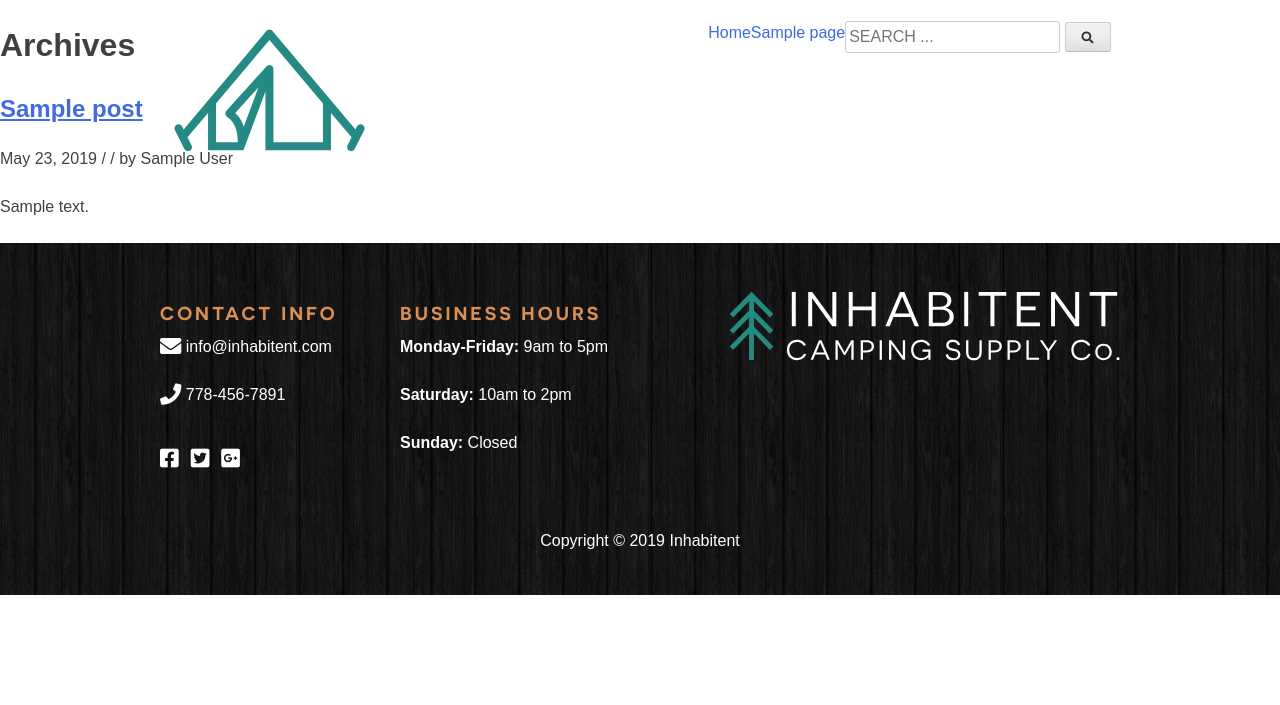
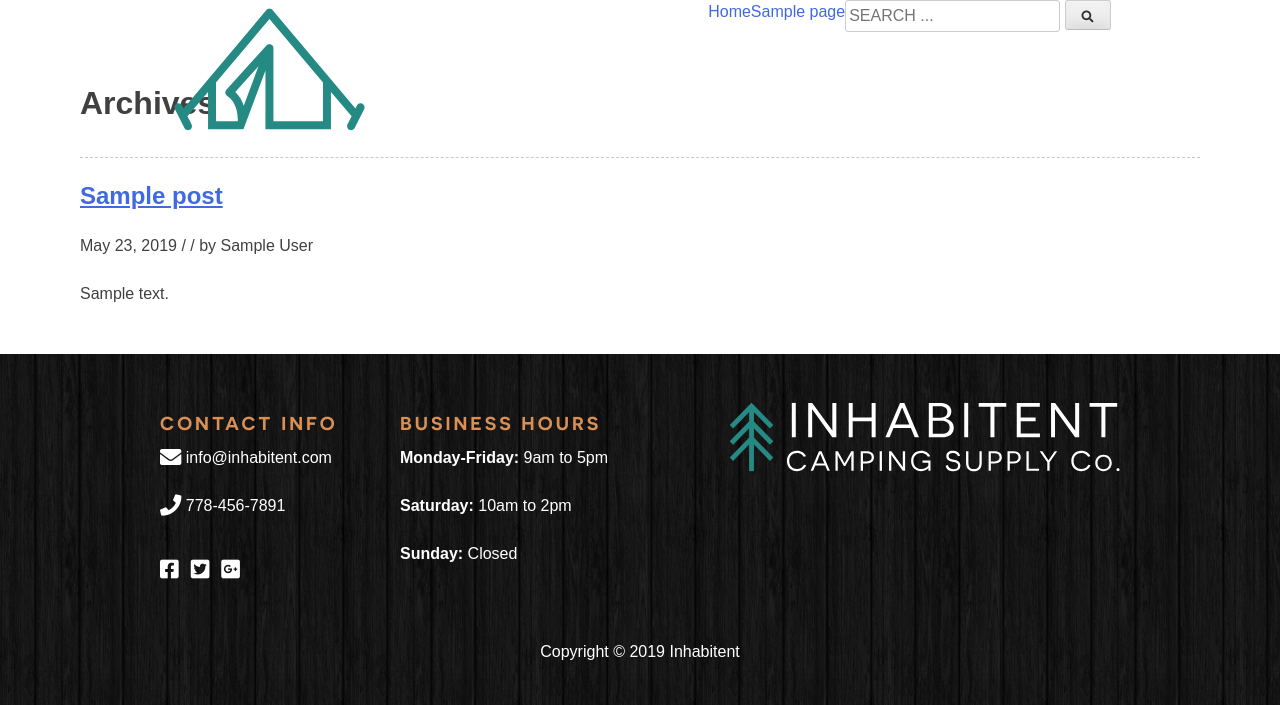
Before and after one commit to rosh408/Project-04-Inhabitent, a WordPress theme: template themes/redstarter/taxonomy-product-type.php in a window 1280 px wide. Shown: the top 705 px of the page. Run offline with PHP 8.4 and a stand-in for WordPress, Linux system fonts and the light colour scheme; the site name, menu and one post (Sample post) are stand-ins, and other content is empty; some libraries are stand-ins or nearby versions.

Commit message:
Add DO Page products // Fix bug on Journal page to limit to all 5 posts

```diff
--- a/themes/redstarter/inc/extras.php
+++ b/themes/redstarter/inc/extras.php
@@ -11,56 +11,62 @@
  * @param array $classes Classes for the body element.
  * @return array
  */
-function red_starter_body_classes( $classes ) {
+function red_starter_body_classes($classes)
+{
 	// Adds a class of group-blog to blogs with more than 1 published author.
-	if ( is_multi_author() ) {
+	if (is_multi_author()) {
 		$classes[] = 'group-blog';
 	}
 	return $classes;
 }
-add_filter( 'body_class', 'red_starter_body_classes' );
+add_filter('body_class', 'red_starter_body_classes');
 
-function inhabitent_remove_submenus() {
-    remove_submenu_page( 'themes.php', 'theme-editor.php' );
-    remove_submenu_page( 'plugins.php', 'plugin-editor.php' );
+function inhabitent_remove_submenus()
+{
+	remove_submenu_page('themes.php', 'theme-editor.php');
+	remove_submenu_page('plugins.php', 'plugin-editor.php');
 }
-add_action( 'admin_menu', 'inhabitent_remove_submenus', 110 );
+add_action('admin_menu', 'inhabitent_remove_submenus', 110);
 
-function inhabitent_login_logo() {
+function inhabitent_login_logo()
+{
 	echo '<style type="text/css">
-		h1 a { background-image:url('.get_stylesheet_directory_uri().'/assets/images/logos/inhabitent-logo-text-dark.svg) !important;
+		h1 a { background-image:url(' . get_stylesheet_directory_uri() . '/assets/images/logos/inhabitent-logo-text-dark.svg) !important;
 			background-size: 300px 53px !important; width: 300px
 		!important; height: 53px }
 	</style>';
 }
 add_action('login_head', 'inhabitent_login_logo');
 
-function inhabitent_url( $url ) {
+function inhabitent_url($url)
+{
 	return home_url();
 }
-add_filter( 'login_headerurl', 'inhabitent_url' );
+add_filter('login_headerurl', 'inhabitent_url');
 
-function inhabitent_body_class_for_pages( $classes ) {
-    if ( is_singular( 'page' ) ) {
+function inhabitent_body_class_for_pages($classes)
+{
+	if (is_singular('page')) {
 		global $post;
 		$classes[] = 'page-' . $post->post_name;
 	}
 	return $classes;
 }
-add_filter( 'body_class', 'inhabitent_body_class_for_pages' );
+add_filter('body_class', 'inhabitent_body_class_for_pages');
 
-function hwl_home_pagesize( $query ) {
-    if ( is_admin() || ! $query->is_main_query() )
+function hwl_home_pagesize($query)
+{
+	if (is_admin() || !$query->is_main_query())
 		return;
 
-    if ( is_home() ) {
-        $query->set( 'posts_per_page', 1 );
+	if (is_home()) {
+		$query->set('posts_per_page', 5);
 		return;
 	}
 
-    if ( is_post_type_archive( 'product' ) ) {
-        $query->set( 'posts_per_page', 16);
+	if (is_post_type_archive('product')) {
+		$query->set('posts_per_page', 16);
 		return;
 	}
 }
-add_action( 'pre_get_posts', 'hwl_home_pagesize', 1 );
+add_action('pre_get_posts', 'hwl_home_pagesize', 1);
--- a/themes/redstarter/sass/_page-templates.scss
+++ b/themes/redstarter/sass/_page-templates.scss
@@ -140,6 +140,7 @@
         }
         .journal-post-text {
           border: 1px solid #e1e1e1;
+          border-top-width: 0.3rem;
           padding: 0.8rem;
           .date-comment {
             font-size: 0.75rem;
@@ -270,8 +271,7 @@
   .site-content {
     .container {
       padding-top: 50px;
-      margin-left: auto;
-      margin-right: auto;
+      margin: 0 auto;
       width: 1120px;
       .page-header {
         display: flex;
@@ -279,13 +279,14 @@
         align-content: center;
         flex-direction: column;
         border-bottom: 1px dashed #c8c8c8;
+        line-height: 4rem;
         h2 {
           text-align: center;
           text-transform: uppercase;
           font-family: 'Novecento Sans Web', sans-serif;
           font-size: 2.3rem;
           margin-bottom: 0;
-          letter-spacing: .2rem;
+          letter-spacing: 0.2rem;
         }
         .product-terms {
           display: flex;
@@ -308,14 +309,32 @@
         display: flex;
         flex-direction: row;
         flex-wrap: wrap;
+        justify-content: space-between;
         .product {
           margin-top: 2rem;
-          width: 25%;
+          width: 24%;
+          img {
+            width: 19rem;
+            height: 14rem;
+            object-fit: cover;
+          }
           p {
             display: none;
           }
         }
       }
+    }
+  }
+}
+
+/* DO Page *Shop Page* */
+.term-do {
+  .container {
+    .page-header {
+      text-align: center;
+    }
+    .product {
+      width: 25%;
     }
   }
 }
@@ -388,7 +407,7 @@
       display: flex;
       flex-direction: row;
       width: 100%;
-      margin: 0 7rem 0 7rem;
+      margin: 0 7rem;
       padding-top: 3.8rem;
       .content-area {
         width: 73%;
--- a/themes/redstarter/style.css
+++ b/themes/redstarter/style.css
@@ -882,6 +882,7 @@ object {
              object-fit: cover; }
         .inhabitent-journal .journal-container .journal-post-content .journal-post-item .journal-post-text {
           border: 1px solid #e1e1e1;
+          border-top-width: 0.3rem;
           padding: 0.8rem; }
           .inhabitent-journal .journal-container .journal-post-content .journal-post-item .journal-post-text .date-comment {
             font-size: 0.75rem; }
@@ -998,8 +999,7 @@ object {
 /* Shop Page */
 .archive .site-content .container {
   padding-top: 50px;
-  margin-left: auto;
-  margin-right: auto;
+  margin: 0 auto;
   width: 1120px; }
   .archive .site-content .container .page-header {
     display: -webkit-box;
@@ -1014,14 +1014,15 @@ object {
     -webkit-box-direction: normal;
         -ms-flex-direction: column;
             flex-direction: column;
-    border-bottom: 1px dashed #c8c8c8; }
+    border-bottom: 1px dashed #c8c8c8;
+    line-height: 4rem; }
     .archive .site-content .container .page-header h2 {
       text-align: center;
       text-transform: uppercase;
       font-family: 'Novecento Sans Web', sans-serif;
       font-size: 2.3rem;
       margin-bottom: 0;
-      letter-spacing: .2rem; }
+      letter-spacing: 0.2rem; }
     .archive .site-content .container .page-header .product-terms {
       display: -webkit-box;
       display: -ms-flexbox;
@@ -1048,12 +1049,27 @@ object {
         -ms-flex-direction: row;
             flex-direction: row;
     -ms-flex-wrap: wrap;
-        flex-wrap: wrap; }
+        flex-wrap: wrap;
+    -webkit-box-pack: justify;
+        -ms-flex-pack: justify;
+            justify-content: space-between; }
     .archive .site-content .container .product-grid .product {
       margin-top: 2rem;
-      width: 25%; }
+      width: 24%; }
+      .archive .site-content .container .product-grid .product img {
+        width: 19rem;
+        height: 14rem;
+        -o-object-fit: cover;
+           object-fit: cover; }
       .archive .site-content .container .product-grid .product p {
         display: none; }
+
+/* DO Page *Shop Page* */
+.term-do .container .page-header {
+  text-align: center; }
+
+.term-do .container .product {
+  width: 25%; }
 
 /* Journal Page */
 /* About Page  */
@@ -1105,7 +1121,7 @@ object {
       -ms-flex-direction: row;
           flex-direction: row;
   width: 100%;
-  margin: 0 7rem 0 7rem;
+  margin: 0 7rem;
   padding-top: 3.8rem; }
   .blog .hfeed .site-content .content-area,
   .page-find-us .hfeed .site-content .content-area {
--- a/themes/redstarter/taxonomy-product-type.php
+++ b/themes/redstarter/taxonomy-product-type.php
@@ -10,32 +10,33 @@ get_header(); ?>
 <div id="primary" class="content-area">
 	<main id="main" class="site-main" role="main">
 
-		<?php if ( have_posts() ) : ?>
-
+		<?php if (have_posts()) : ?>
+			<div class="container">
 				<header class="page-header">
 					<?php
-					the_archive_title( '<h1 class="page-title">', '</h1>' );
-					the_archive_description( '<div class="taxonomy-description">', '</div>' );
+					the_archive_title('<h1 class="page-title">', '</h1>');
+					the_archive_description('<div class="taxonomy-description">', '</div>');
 					?>
 				</header><!-- .page-header -->
 
 				<?php /* Start the Loop */ ?>
-			<?php while ( have_posts() ) : the_post(); ?>
+				<div class="product-grid">
+					<?php while (have_posts()) : the_post(); ?>
 
 						<?php
-					get_template_part( 'template-parts/content' );
+						get_template_part('template-parts/content');
 						?>
 
 					<?php endwhile; ?>
-
+				</div>
 				<?php the_posts_navigation(); ?>
 
 			<?php else : ?>
 
-			<?php get_template_part( 'template-parts/content', 'none' ); ?>
+				<?php get_template_part('template-parts/content', 'none'); ?>
 
 			<?php endif; ?>
-
+		</div>
 	</main><!-- #main -->
 </div><!-- #primary -->
 
```
Also changed, not shown: themes/redstarter/archive-product.php (+3 -5 lines), themes/redstarter/single-product.php (+11 -13 lines), themes/redstarter/build/css/style.min.css, 1 other file. Lines whose indentation alone changed are shown as unchanged.
